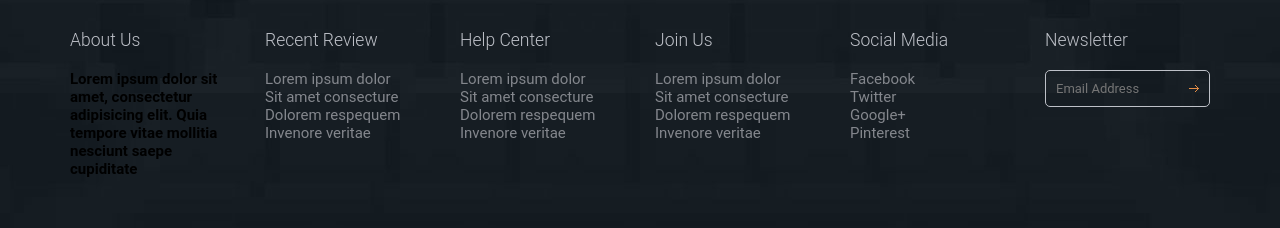
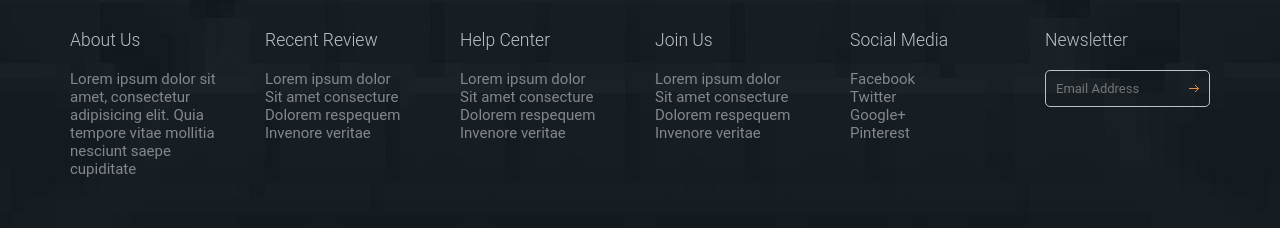
Before and after one commit to tpo-aaronpatheal/final-project, a React (Create React App) app in the folder final-project/: page /search in a window 1280 px wide. Shown: the part 627-855 px from the top of the page. Built offline with nearby package versions, Linux system fonts and the light colour scheme; no server answers.

Commit message:
updated <p> tag to <li> to correct css

```diff
--- a/final-project/src/components/Footer.jsx
+++ b/final-project/src/components/Footer.jsx
@@ -10,7 +10,9 @@ const Footer = () => {
                 <div className="col-md-2">
                     <div className="widget">
                         <h3 className="widget-title">About Us</h3>
-                        <p>Lorem ipsum dolor sit amet, consectetur adipisicing elit. Quia tempore vitae mollitia nesciunt saepe cupiditate</p>
+                        <ul className="no-bullet">
+                            <li>Lorem ipsum dolor sit amet, consectetur adipisicing elit. Quia tempore vitae mollitia nesciunt saepe cupiditate</li>
+                        </ul>
                     </div>
                 </div>
                 <div className="col-md-2">
```
